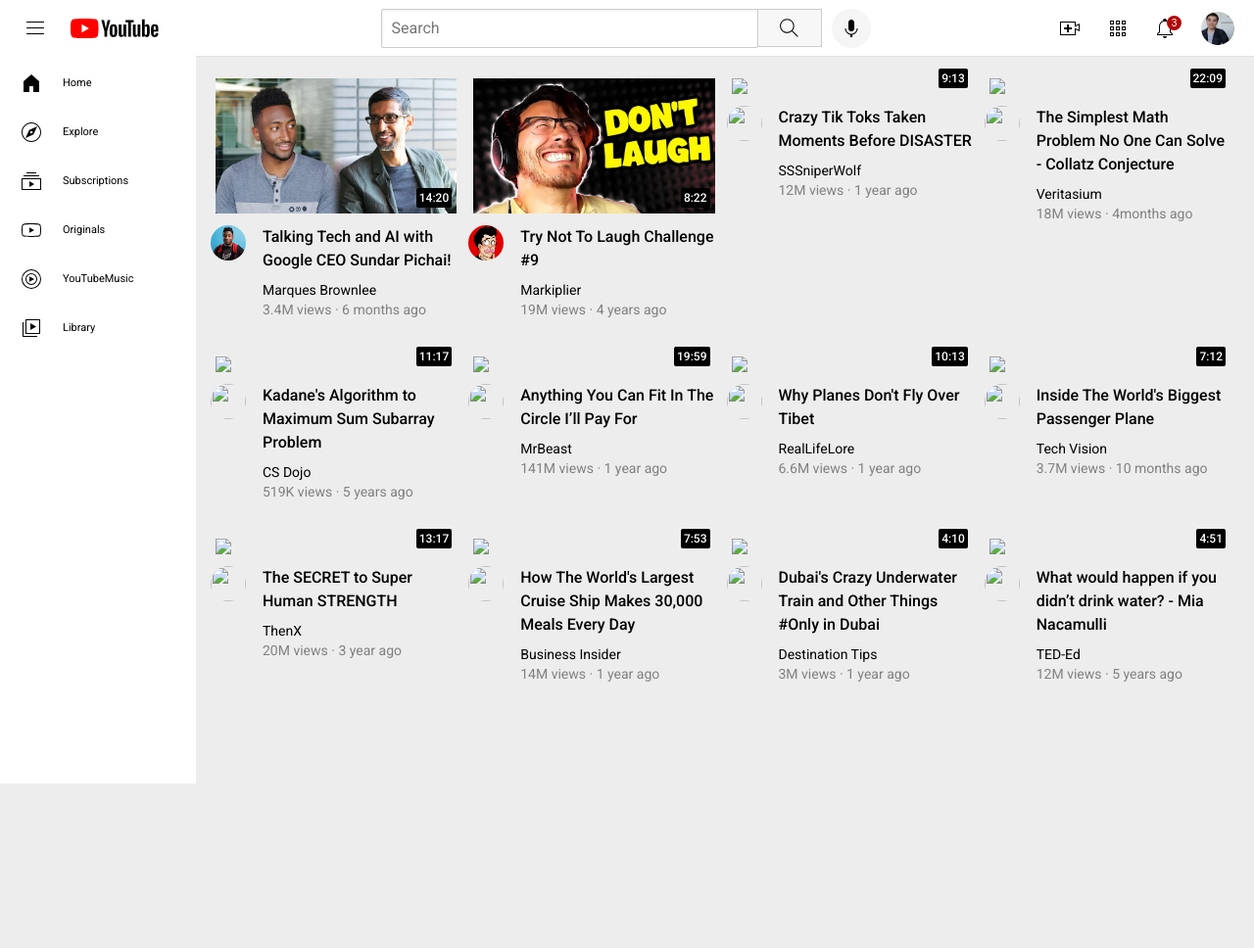
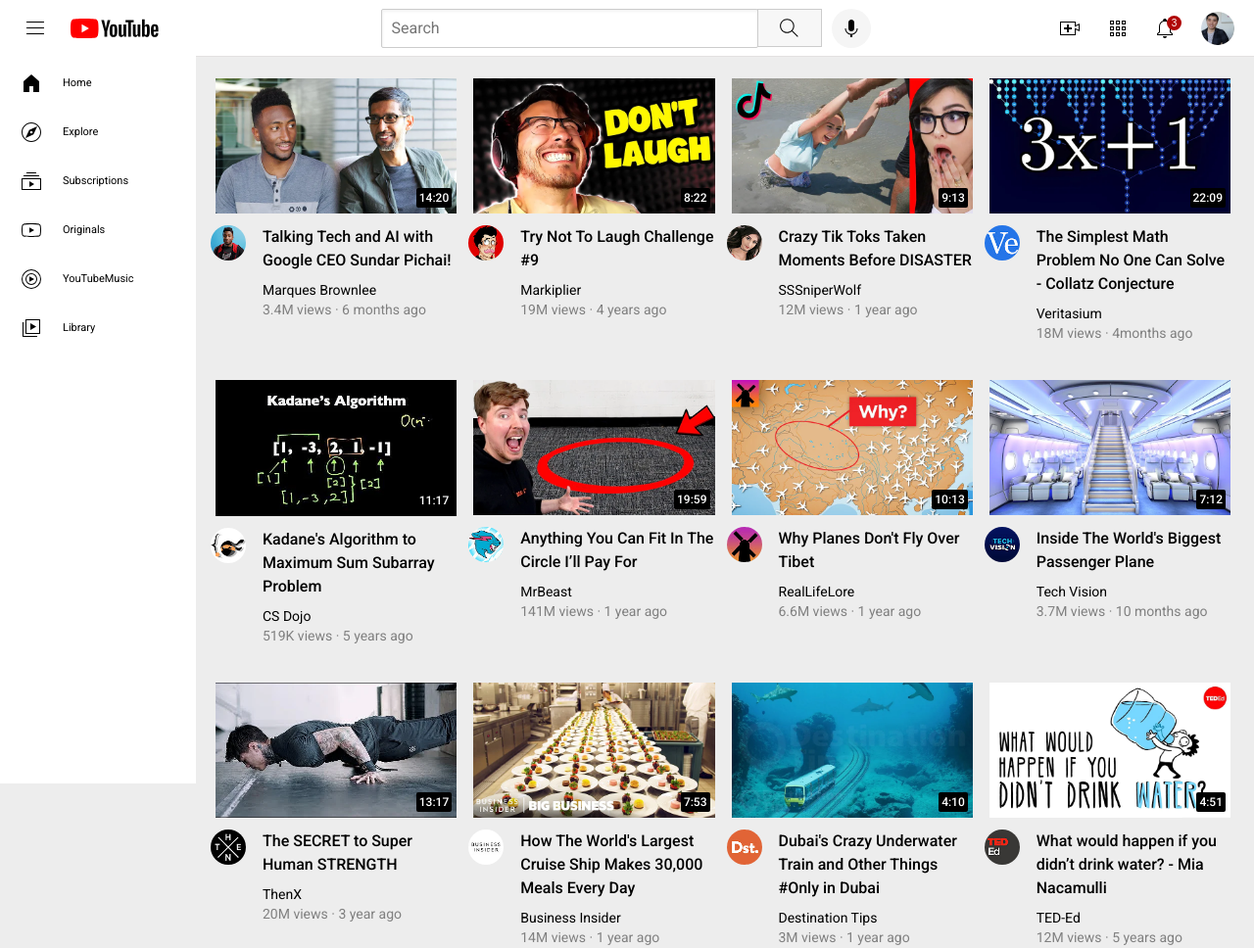
Before and after one commit to Sreeja-sai/sreejasimple-website, a plain HTML site: page Youtube.html in a window 1280 px wide. Shown: the top 968 px of the page at 98% size. Drawn offline with Linux system fonts and the light colour scheme; the site is published under a folder, as on GitHub Pages, so addresses that start at the root find nothing.

Commit message:
Update Youtube.html

```diff
--- a/Youtube.html
+++ b/Youtube.html
@@ -173,7 +173,7 @@
         <div class="video-preview">
           <div class="thumbnail-row">
             <a href="https://www.youtube.com/watch?v=FgjPQQeTh1w">
-              <img class="thumbnail" src="/Images/Pic_3.webp" />
+              <img class="thumbnail" src="Images/Pic_3.webp" />
             </a>
             <div class="video-time">9:13</div>
           </div>
@@ -182,14 +182,14 @@
               <a href="https://www.youtube.com/c/mkbhd">
                 <img
                   class="profile-picture"
-                  src="/Images/Channel-icon_3.jpeg"
+                  src="Images/Channel-icon_3.jpeg"
                 />
               </a>
               <div class="hover-element">
                 <div>
                   <img
                     class="profile-picture-hover"
-                    src="/Images/Channel-icon_3.jpeg"
+                    src="Images/Channel-icon_3.jpeg"
                   />
                 </div>
                 <div class="video-text-hover">
@@ -220,7 +220,7 @@
         <div class="video-preview">
           <div class="thumbnail-row">
             <a href="https://www.youtube.com/watch?v=094y1Z2wpJg">
-              <img class="thumbnail" src="/Images/Pic_4.webp" />
+              <img class="thumbnail" src="Images/Pic_4.webp" />
             </a>
             <div class="video-time">22:09</div>
           </div>
@@ -229,14 +229,14 @@
               <a href="https://www.youtube.com/c/mkbhd">
                 <img
                   class="profile-picture"
-                  src="/Images/Channel-icon_4.jpeg"
+                  src="Images/Channel-icon_4.jpeg"
                 />
               </a>
               <div class="hover-element">
                 <div>
                   <img
                     class="profile-picture-hover"
-                    src="/Images/Channel-icon_4.jpeg"
+                    src="Images/Channel-icon_4.jpeg"
                   />
                 </div>
                 <div class="video-text-hover">
@@ -268,7 +268,7 @@
         <div class="video-preview">
           <div class="thumbnail-row">
             <a href="https://www.youtube.com/watch?v=86CQq3pKSUw">
-              <img class="thumbnail" src="/Images/Pic_5.webp" />
+              <img class="thumbnail" src="Images/Pic_5.webp" />
             </a>
             <div class="video-time">11:17</div>
           </div>
@@ -277,14 +277,14 @@
               <a href="https://www.youtube.com/c/mkbhd">
                 <img
                   class="profile-picture"
-                  src="/Images/Channel-icon_5.jpeg"
+                  src="Images/Channel-icon_5.jpeg"
                 />
               </a>
               <div class="hover-element">
                 <div>
                   <img
                     class="profile-picture-hover"
-                    src="/Images/Channel-icon_5.jpeg"
+                    src="Images/Channel-icon_5.jpeg"
                   />
                 </div>
                 <div class="video-text-hover">
@@ -313,7 +313,7 @@
         <div class="video-preview">
           <div class="thumbnail-row">
             <a href="https://www.youtube.com/watch?v=yXWw0_UfSFg">
-              <img class="thumbnail" src="/Images/Pic_6.webp" />
+              <img class="thumbnail" src="Images/Pic_6.webp" />
             </a>
             <div class="video-time">19:59</div>
           </div>
@@ -322,14 +322,14 @@
               <a href="https://www.youtube.com/c/mkbhd">
                 <img
                   class="profile-picture"
-                  src="/Images/Channel-icon_6.jpeg"
+                  src="Images/Channel-icon_6.jpeg"
                 />
               </a>
               <div class="hover-element">
                 <div>
                   <img
                     class="profile-picture-hover"
-                    src="/Images/Channel-icon_6.jpeg"
+                    src="Images/Channel-icon_6.jpeg"
                   />
                 </div>
                 <div class="video-text-hover">
@@ -360,7 +360,7 @@
         <div class="video-preview">
           <div class="thumbnail-row">
             <a href="https://www.youtube.com/watch?v=fNVa1qMbF9Y">
-              <img class="thumbnail" src="/Images/Pic_7.webp" />
+              <img class="thumbnail" src="Images/Pic_7.webp" />
             </a>
             <div class="video-time">10:13</div>
           </div>
@@ -369,14 +369,14 @@
               <a href="https://www.youtube.com/c/mkbhd">
                 <img
                   class="profile-picture"
-                  src="/Images/Channel-icon_7.jpeg"
+                  src="Images/Channel-icon_7.jpeg"
                 />
               </a>
               <div class="hover-element">
                 <div>
                   <img
                     class="profile-picture-hover"
-                    src="/Images/Channel-icon_7.jpeg"
+                    src="Images/Channel-icon_7.jpeg"
                   />
                 </div>
                 <div class="video-text-hover">
@@ -407,7 +407,7 @@
         <div class="video-preview">
           <div class="thumbnail-row">
             <a href="https://www.youtube.com/watch?v=lFm4EM1juls">
-              <img class="thumbnail" src="/Images/Pic_8.webp" />
+              <img class="thumbnail" src="Images/Pic_8.webp" />
             </a>
             <div class="video-time">7:12</div>
           </div>
@@ -416,14 +416,14 @@
               <a href="https://www.youtube.com/c/mkbhd">
                 <img
                   class="profile-picture"
-                  src="/Images/Channel-icon_8.jpeg"
+                  src="Images/Channel-icon_8.jpeg"
                 />
               </a>
               <div class="hover-element">
                 <div>
                   <img
                     class="profile-picture-hover"
-                    src="/Images/Channel-icon8.jpeg"
+                    src="Images/Channel-icon8.jpeg"
                   />
                 </div>
                 <div class="video-text-hover">
@@ -454,7 +454,7 @@
         <div class="video-preview">
           <div class="thumbnail-row">
             <a href="https://www.youtube.com/watch?v=ixmxOlcrlUc">
-              <img class="thumbnail" src="/Images/Pic_9.webp" />
+              <img class="thumbnail" src="Images/Pic_9.webp" />
             </a>
             <div class="video-time">13:17</div>
           </div>
@@ -463,14 +463,14 @@
               <a href="https://www.youtube.com/c/mkbhd">
                 <img
                   class="profile-picture"
-                  src="/Images/Channel-icon_9.jpeg"
+                  src="Images/Channel-icon_9.jpeg"
                 />
               </a>
               <div class="hover-element">
                 <div>
                   <img
                     class="profile-picture-hover"
-                    src="/Images/Channel-icon_9.jpeg"
+                    src="Images/Channel-icon_9.jpeg"
                   />
                 </div>
                 <div class="video-text-hover">
@@ -501,7 +501,7 @@
         <div class="video-preview">
           <div class="thumbnail-row">
             <a href="https://www.youtube.com/watch?v=R2vXbFp5C9o">
-              <img class="thumbnail" src="/Images/Pic_10.webp" />
+              <img class="thumbnail" src="Images/Pic_10.webp" />
             </a>
             <div class="video-time">7:53</div>
           </div>
@@ -510,14 +510,14 @@
               <a href="https://www.youtube.com/c/mkbhd">
                 <img
                   class="profile-picture"
-                  src="/Images/Channel-icon_10.jpeg"
+                  src="Images/Channel-icon_10.jpeg"
                 />
               </a>
               <div class="hover-element">
                 <div>
                   <img
                     class="profile-picture-hover"
-                    src="/Images/Channel-icon_10.jpeg"
+                    src="Images/Channel-icon_10.jpeg"
                   />
                 </div>
                 <div class="video-text-hover">
@@ -549,7 +549,7 @@
         <div class="video-preview">
           <div class="thumbnail-row">
             <a href="https://www.youtube.com/watch?v=0nZuYyXET3s">
-              <img class="thumbnail" src="/Images/Pic_11.webp" />
+              <img class="thumbnail" src="Images/Pic_11.webp" />
             </a>
             <div class="video-time">4:10</div>
           </div>
@@ -558,14 +558,14 @@
               <a href="https://www.youtube.com/c/mkbhd">
                 <img
                   class="profile-picture"
-                  src="/Images/Channel-icon_11.jpeg"
+                  src="Images/Channel-icon_11.jpeg"
                 />
               </a>
               <div class="hover-element">
                 <div>
                   <img
                     class="profile-picture-hover"
-                    src="/Images/Channel-icon_11.jpeg"
+                    src="Images/Channel-icon_11.jpeg"
                   />
                 </div>
                 <div class="video-text-hover">
@@ -597,7 +597,7 @@
         <div class="video-preview">
           <div class="thumbnail-row">
             <a href="https://www.youtube.com/watch?v=9iMGFqMmUFs">
-              <img class="thumbnail" src="/Images/Pic_12.webp" />
+              <img class="thumbnail" src="Images/Pic_12.webp" />
             </a>
             <div class="video-time">4:51</div>
           </div>
@@ -606,14 +606,14 @@
               <a href="https://www.youtube.com/c/mkbhd">
                 <img
                   class="profile-picture"
-                  src="/Images/Channel-icon_12.jpeg"
+                  src="Images/Channel-icon_12.jpeg"
                 />
               </a>
               <div class="hover-element">
                 <div>
                   <img
                     class="profile-picture-hover"
-                    src="/Images/Channel-icon_12.jpeg"
+                    src="Images/Channel-icon_12.jpeg"
                   />
                 </div>
                 <div class="video-text-hover">
```
